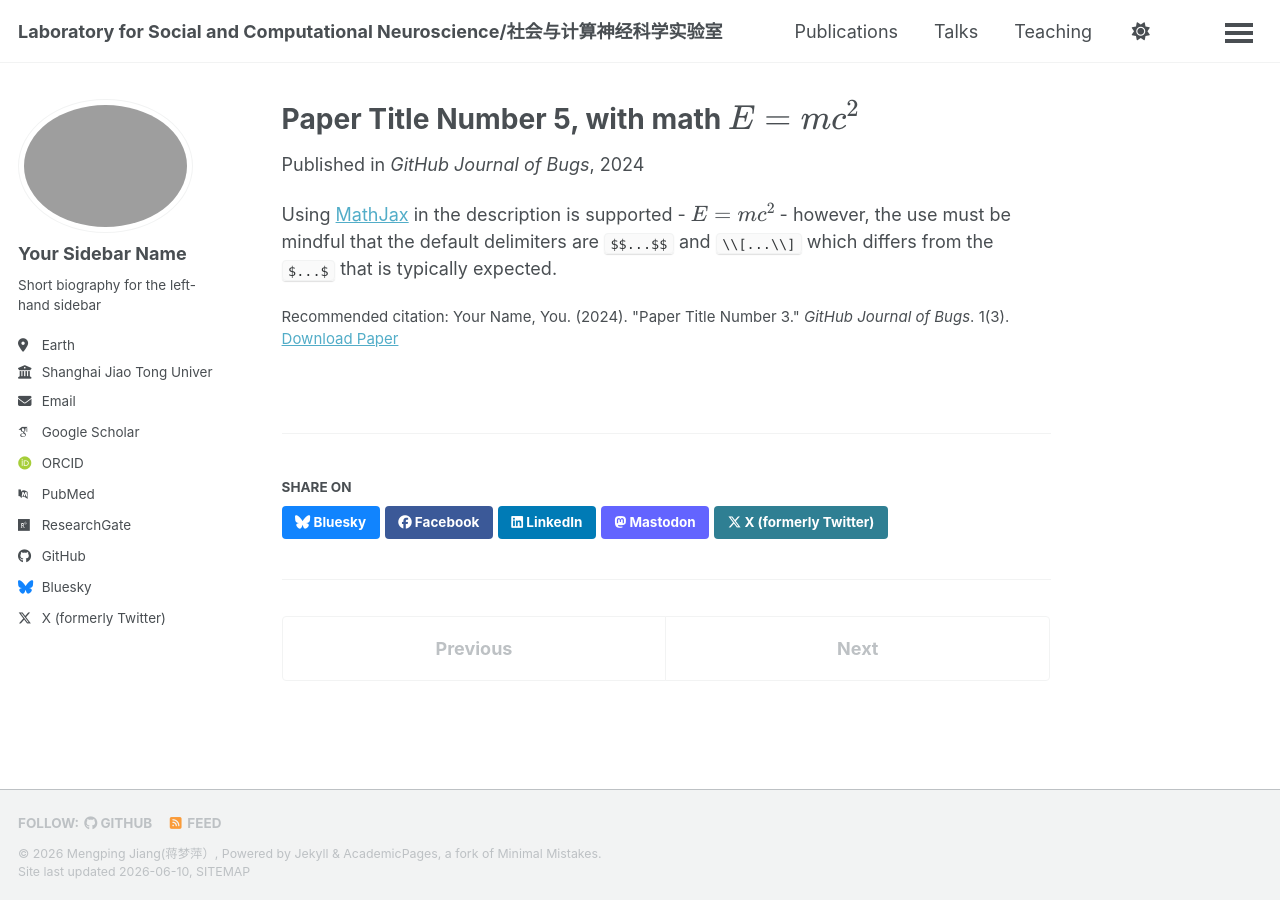
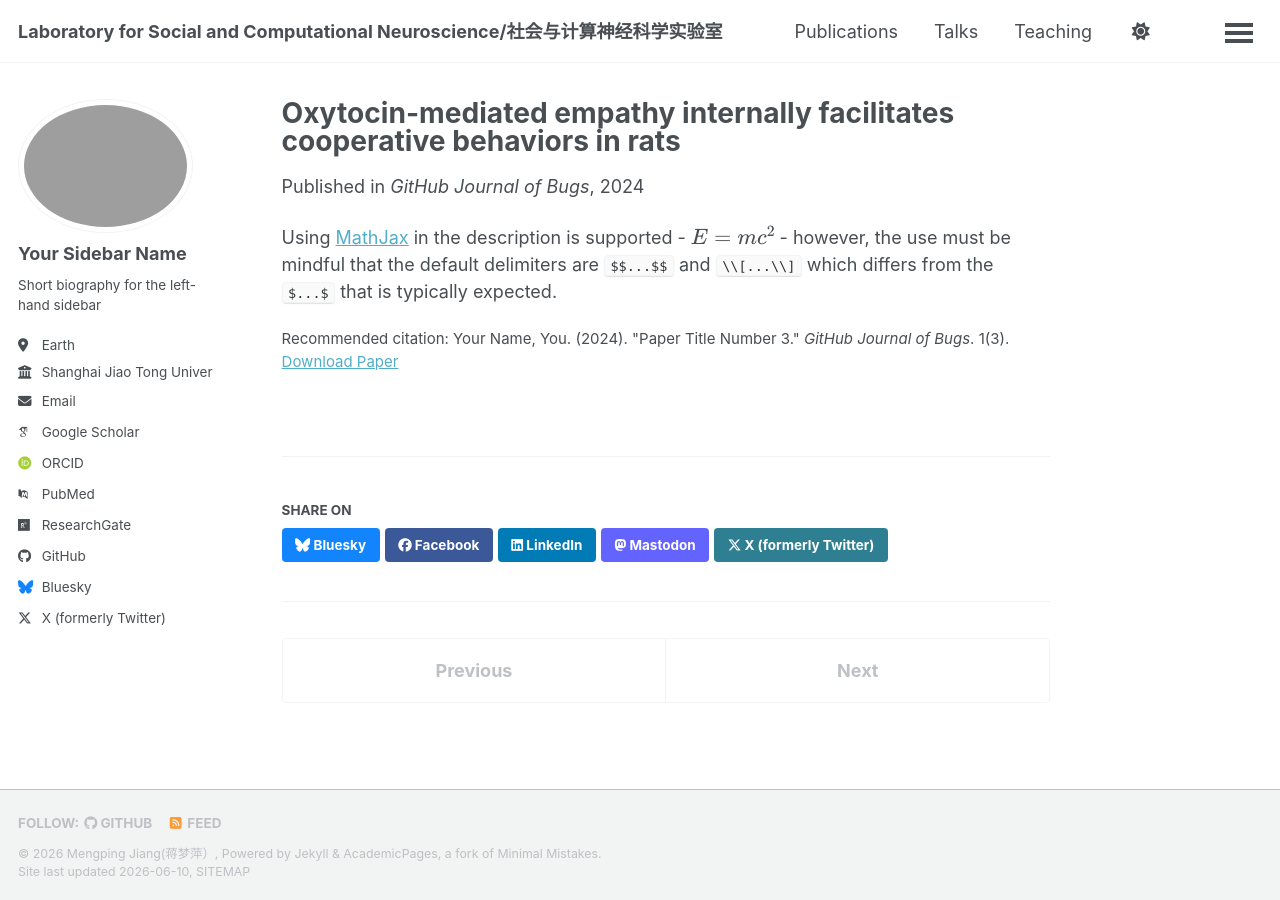
Before and after one commit to MengpingJiang/mengpingjiang.github.io, a Jekyll site: the page built from _publications/2025-10-30-Science Bulletin-Oxytocin.md, in a window 1280 px wide. Built offline with Jekyll 4.4.1, drawn with Linux system fonts in a browser that asks for light colours; some web fonts are replaced; a script bundle is joined from its source files by our own code; library files that are not in the unit come from our copies.

Commit message:
Update and rename 2025-06-08-paper-title-number-5.md to 2025-10-30-Science Bulletin-Oxytocin.md

```diff
--- a/_publications/2025-06-08-paper-title-number-5.md
+++ b/_publications/2025-10-30-Science Bulletin-Oxytocin.md
@@ -1,12 +1,12 @@
 ---
-title: "Paper Title Number 5, with math $$E=mc^2$$"
+title: "Oxytocin-mediated empathy internally facilitates cooperative behaviors in rats"
 collection: publications
-category: conferences
-permalink: /publication/2024-02-17-paper-title-number-4
+category: joiurnal
+permalink: /publication/2025-10-30-Science Bulletin-Oxytocin
 excerpt: 'This paper is about a famous math equation, $$E=mc^2$$'
 date: 2024-02-17
 venue: 'GitHub Journal of Bugs'
-paperurl: 'https://academicpages.github.io/files/paper3.pdf'
+paperurl: 'https://www.sciencedirect.com/science/article/pii/S2095927325008734'
 citation: 'Your Name, You. (2024). &quot;Paper Title Number 3.&quot; <i>GitHub Journal of Bugs</i>. 1(3).'
 ---
 
```
